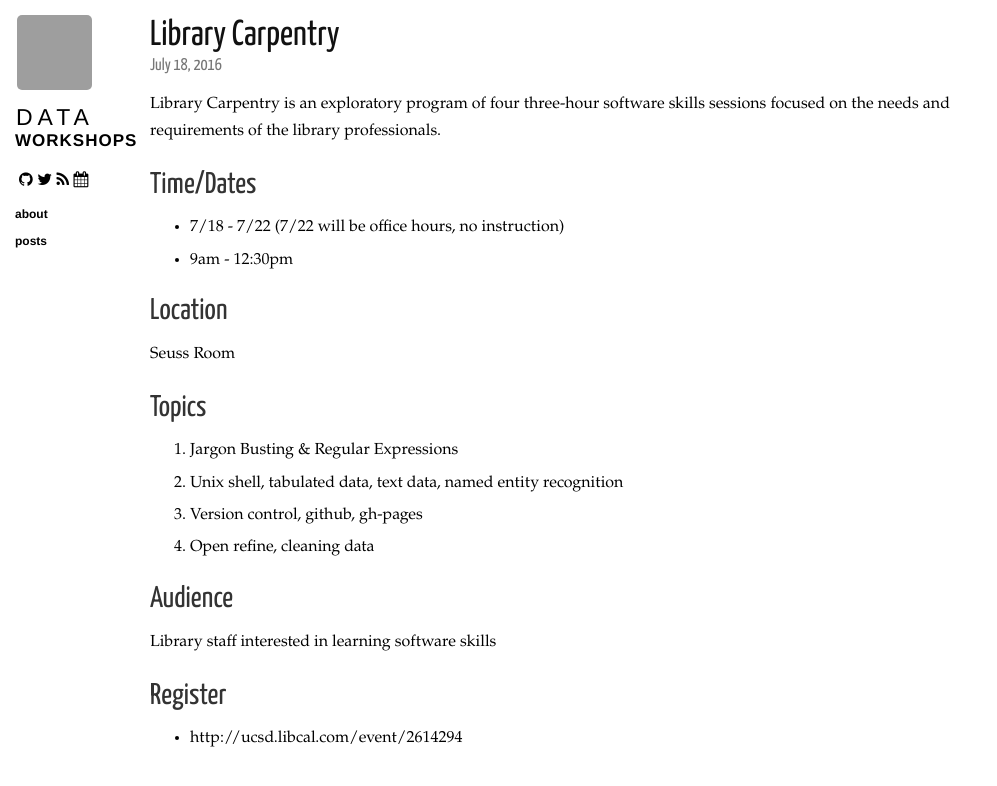
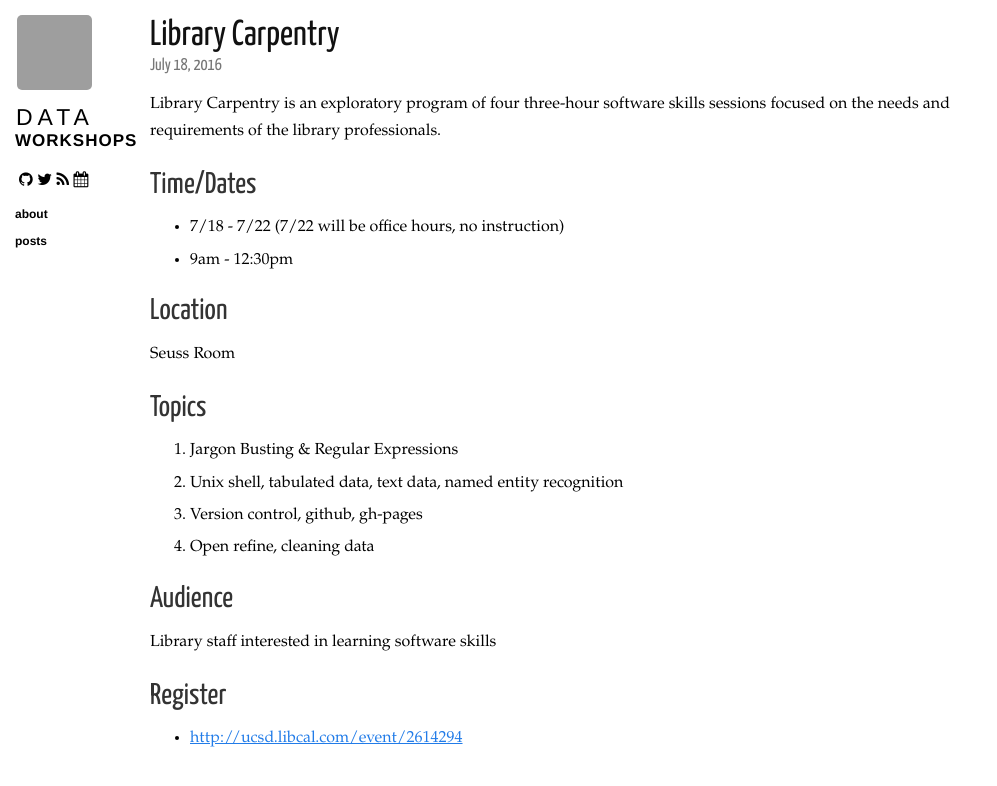
Before and after one commit to ucsdlib/workshops, a Jekyll site: the page built from _posts/2016-07-18-library-carpentry.markdown, in a window 1280 px wide. Shown: the top 786 px of the page, without its empty margins (0-997 px from the left). Built offline with Jekyll 4.4.1, drawn with Linux system fonts in a browser that asks for light colours; nearby versions of some CDN libraries; grey boxes are pictures that could not be loaded.

Commit message:
adding library carpentry link

```diff
--- a/_posts/2016-07-18-library-carpentry.markdown
+++ b/_posts/2016-07-18-library-carpentry.markdown
@@ -28,4 +28,4 @@ Library staff interested in learning software skills
 
 ## Register
 
-* http://ucsd.libcal.com/event/2614294
+* <http://ucsd.libcal.com/event/2614294>
```
